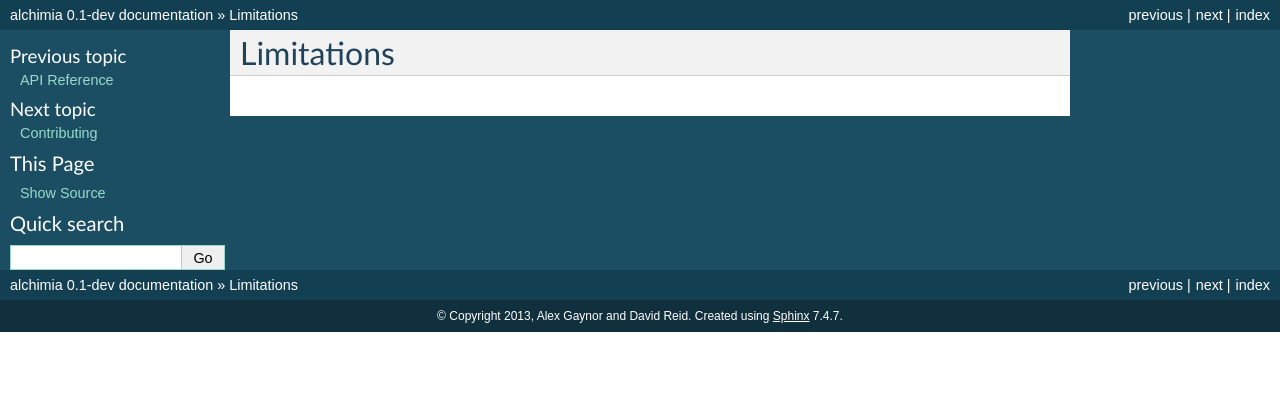
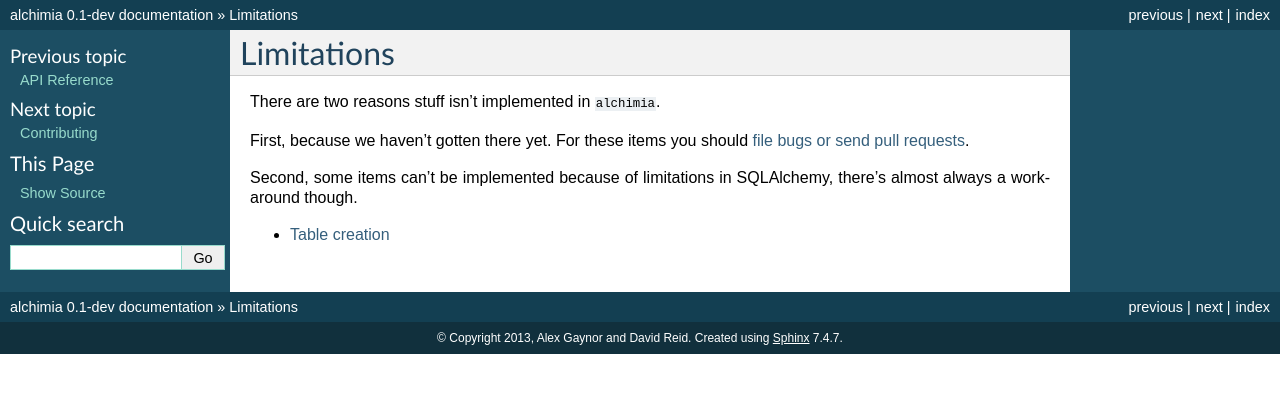
Before and after one commit to alex/alchimia, a Sphinx documentation site: the page built from docs/limitations.rst, in a window 1280 px wide. Shown: the top 393 px of the page. Built offline with Sphinx 7.4.7, drawn with Linux system fonts in a browser that asks for light colours.

Commit message:
some limitations

```diff
--- a/docs/limitations.rst
+++ b/docs/limitations.rst
@@ -1,2 +1,12 @@
 Limitations
 ===========
+
+There are two reasons stuff isn't implemented in ``alchimia``.
+
+First, because we haven't gotten there yet. For these items you should
+:doc:`file bugs or send pull requests </contributing>`.
+
+Second, some items can't be implemented because of limitations in SQLAlchemy,
+there's almost always a workaround though.
+
+* :doc:`Table creation </ddl>`
```
